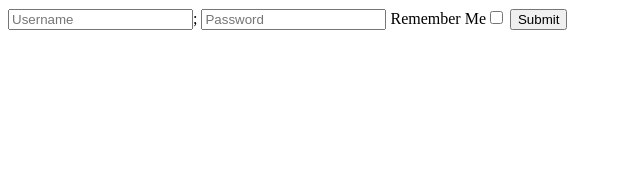
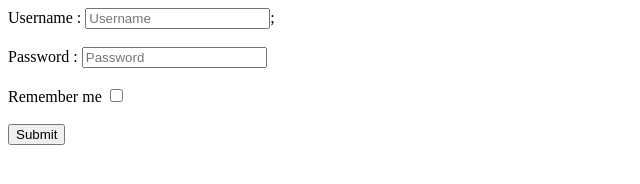
Before and after one commit to acciojob/remember-me-login-form-imranshaikh9930, a website: page main.html in a window 1280 px wide. Shown: the whole page, without its empty margins (0-640 px from the left). Drawn offline with Linux system fonts and the light colour scheme.

Commit message:
created a submission

```diff
--- a/main.html
+++ b/main.html
@@ -10,9 +10,13 @@
 
 	 <form action="">
 
-        <input type="text" id="username" placeholder="Username">;
-        <input type="password" id="password" placeholder="Password">
-        Remember Me<input type="checkbox" id="checkbox">
+		 <label for="username">Username :</label>
+        <input type="text" id="username" placeholder="Username">; <br/><br/>
+        <label for="password">Password :</label>
+		 <input type="password" id="password" placeholder="Password"><br/><br/>
+		  <label for="checkbox">Remember me</label>
+	    <input type="checkbox" id="checkbox"><br/><br/>
+
        <input type="submit" id="submit" value="Submit">
     </form>
 	 <script type="text/javascript" src="./script.js">
```
